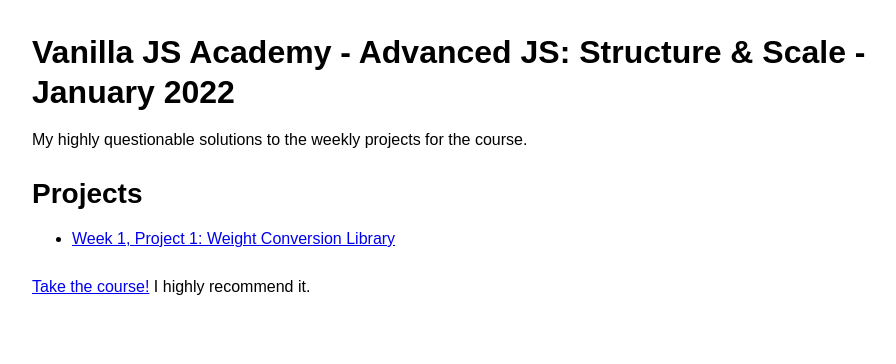
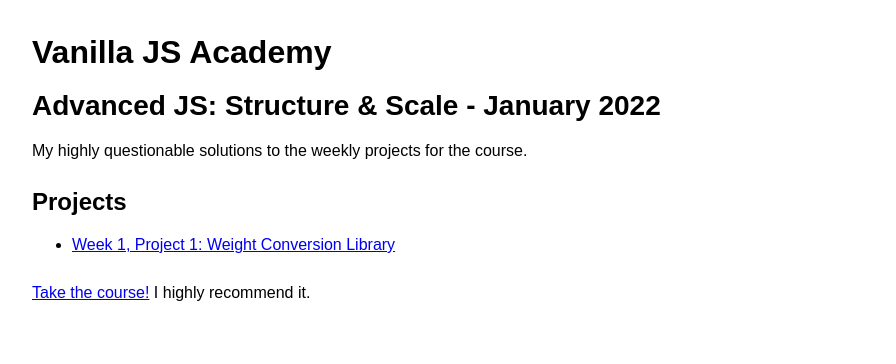
Before and after one commit to badfeather/vjsa-advanced, a plain HTML site: page index.html in a window 1280 px wide. Shown: the whole page, without its empty margins (144-1040 px from the left). Drawn offline with nearby package versions, Linux system fonts and the light colour scheme.

Commit message:
some formatting

```diff
--- a/index.html
+++ b/index.html
@@ -14,10 +14,11 @@
 </head>
 
 <body>
-	<h1>Vanilla JS Academy - Advanced JS: Structure & Scale - January 2022</h1>
+	<h1>Vanilla JS Academy</h1>
+	<h2>Advanced JS: Structure & Scale - January 2022</h2>
 	<p>My highly questionable solutions to the weekly projects for the course.</p>
 	<nav>
-		<h2>Projects</h2>
+		<h3>Projects</h3>
 		<ul class="menu">
 			<li><a href="./w1p1.html">Week 1, Project 1: Weight Conversion Library</a></li>
 		</ul>
```
